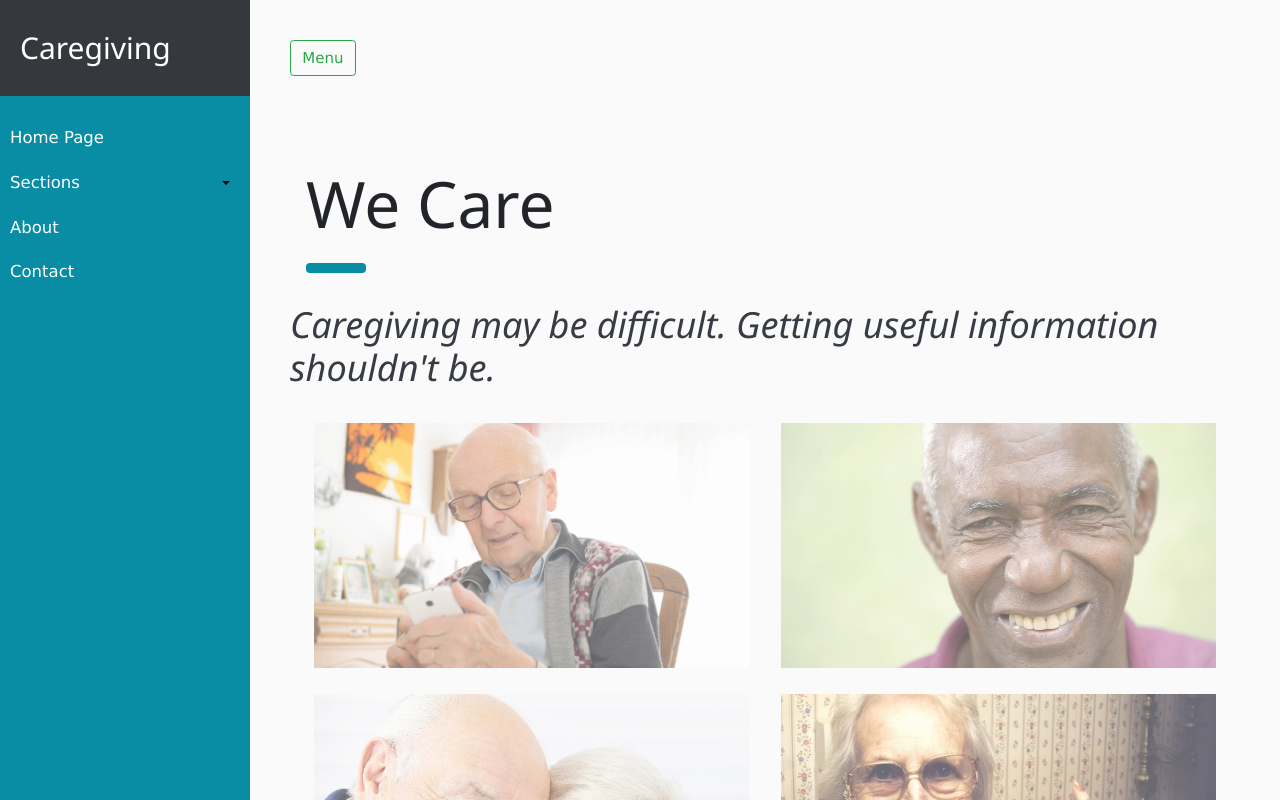
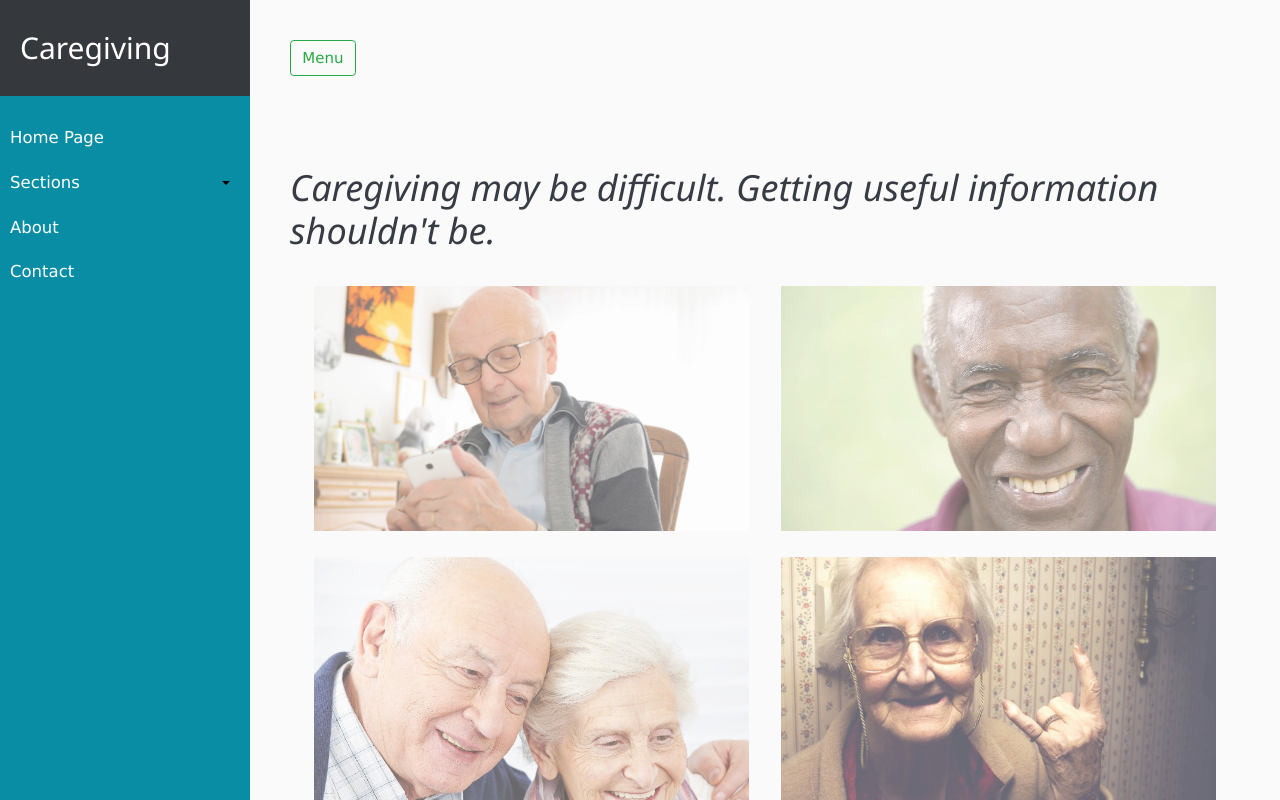
Before and after one commit to VictorTram/GoHereForCare, a Django app: page / in a window 1280 px wide. Run offline with Django 3.2, Linux system fonts and the light colour scheme; data that the repository does not hold is empty; some libraries are stand-ins or nearby versions.

Commit message:
Remove We Care from homepage

```diff
--- a/elderCare_v1.1/assist/templates/assist/home.html
+++ b/elderCare_v1.1/assist/templates/assist/home.html
@@ -4,9 +4,6 @@
 {% block content %}
 
 <div class="w3-container" style="margin-top:80px" id="showcase">
-                <h1 class="w3-jumbo">We Care</h1>
-                <h1 class="w3-xxxlarge w3-text-red"></h1>
-                <hr style="width:50px;border:5px solid #088DA5" class="w3-round">
             </div>
 
             <div id="main">
```
